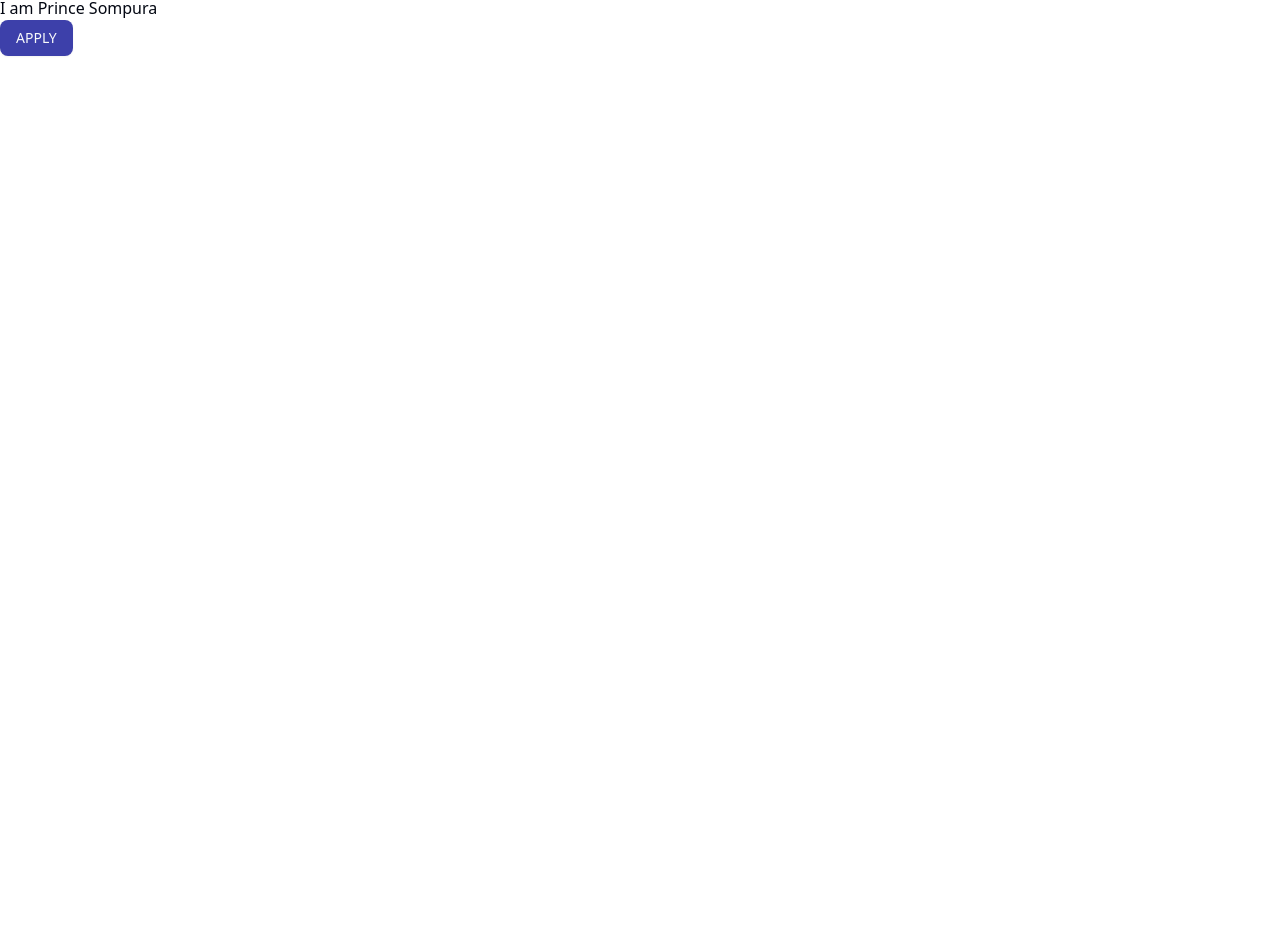
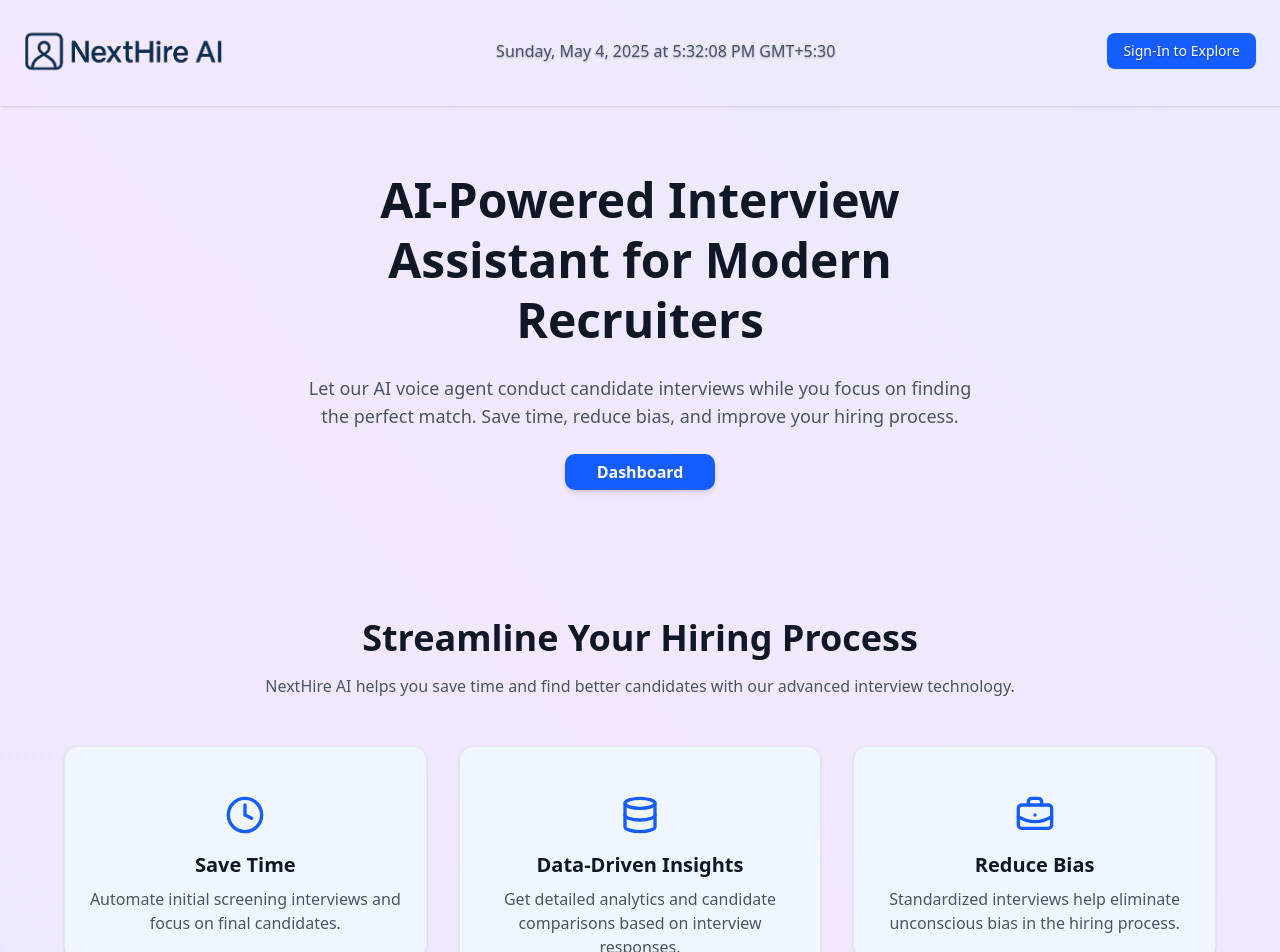
Before and after one commit to princesompura/NextHire-AI, a Next.js app in the folder nexthire-ai/: page / in a window 1280 px wide. Shown: the part 4-956 px from the top of the page. Before the commit the page ends 800 px from the top, so only its background shows below. Built offline with nearby package versions, Linux system fonts and the light colour scheme; no server answers.

Commit message:
Created Dashboard

```diff
--- a/nexthire-ai/app/page.js
+++ b/nexthire-ai/app/page.js
@@ -1,13 +1,245 @@
+"use client";
+
+import { useEffect, useState } from "react";
+import { useRouter } from "next/navigation";
+import Head from "next/head";
+import Image from "next/image";
 import { Button } from "@/components/ui/button";
-import Image from "next/image";
+import { Card, CardContent } from "@/components/ui/card";
+import { supabase } from "@/services/supabaseClient";
+import { BriefcaseBusiness, Clock, Database } from "lucide-react";
+import { motion } from "framer-motion";
 
 export default function Home() {
+  const [user, setUser] = useState(null);
+  const router = useRouter();
+  const [currentTime, setCurrentTime] = useState(new Date("2025-05-24T00:00:00+05:30")); // Updated to 12:00 AM IST on May 24, 2025
+
+  // Check if the user is signed in on component mount
+  useEffect(() => {
+    const fetchUser = async () => {
+      const { data: { user } } = await supabase.auth.getUser();
+      setUser(user);
+    };
+    fetchUser();
+  }, []);
+
+  // Update the time every second (optional, can be removed if static time is preferred)
+  useEffect(() => {
+    const timer = setInterval(() => {
+      setCurrentTime(new Date());
+    }, 1000);
+    return () => clearInterval(timer);
+  }, []);
+
+  // Format the date and time
+  const formattedDateTime = currentTime.toLocaleString("en-US", {
+    weekday: "long",
+    year: "numeric",
+    month: "long",
+    day: "numeric",
+    hour: "numeric",
+    minute: "numeric",
+    second: "numeric",
+    timeZone: "Asia/Kolkata",
+    timeZoneName: "short",
+  });
+
+  // Handle Dashboard button click (used for both header and main section)
+  const handleDashboardClick = () => {
+    if (user) {
+      router.push("/dashboard");
+    } else {
+      router.push("/auth");
+    }
+  };
+
+  // Animation variants for the main section elements
+  const mainSectionVariants = {
+    hidden: { opacity: 0, y: 20 },
+    visible: (i) => ({
+      opacity: 1,
+      y: 0,
+      transition: { delay: i * 0.2, duration: 0.5 },
+    }),
+  };
+
+  // Animation variants for the benefits cards
+  const cardVariants = {
+    hidden: { opacity: 0, scale: 0.95 },
+    visible: (i) => ({
+      opacity: 1,
+      scale: 1,
+      transition: { delay: i * 0.2, duration: 0.5 },
+    }),
+    hover: { scale: 1.05, transition: { duration: 0.3 } },
+    tap: { scale: 0.95 },
+  };
+
   return (
-    <div>
-      <h2>I am Prince Sompura</h2>
-      <Button>
-        APPLY
-      </Button>
+    <div className="min-h-screen animated-background">
+      <Head>
+        <title>NextHire AI - AI-Powered Interview Assistant</title>
+        <meta
+          name="description"
+          content="AI-Powered Interview Assistant for Modern Recruiters"
+        />
+        <link rel="icon" href="/favicon.ico" />
+      </Head>
+
+      {/* Inline styles for the animated background */}
+      <style jsx global>{`
+        .animated-background {
+          background: linear-gradient(
+            45deg,
+            #e0f2fe, /* Very light icy blue */
+            #dbeafe, /* Very light lavender */
+            #f3e8ff, /* Very light pastel purple */
+            #e0f2fe
+          );
+          background-size: 400% 400%;
+          animation: gradientShift 15s ease infinite;
+        }
+
+        @keyframes gradientShift {
+          0% {
+            background-position: 0% 50%;
+          }
+          50% {
+            background-position: 100% 50%;
+          }
+          100% {
+            background-position: 0% 50%;
+          }
+        }
+
+        /* Add text shadow to header elements for readability */
+        header .text-gray-600 {
+          text-shadow: 0 1px 2px rgba(0, 0, 0, 0.3);
+        }
+
+        /* Ensure the button text is readable */
+        header .bg-blue-600 {
+          text-shadow: 0 1px 2px rgba(0, 0, 0, 0.3);
+        }
+      `}</style>
+
+      {/* Header */}
+      <header className="flex justify-between items-center px-6 py-4 shadow-sm">
+        <div className="flex items-center space-x-2">
+          <Image src={'/logo.png'} alt="logo" width={200} height={100} className="w-[200px] " />
+        </div>
+        <div className="text-gray-600 text-sm md:text-base">
+          {formattedDateTime}
+        </div>
+        <motion.div whileHover={{ scale: 1.05 }} whileTap={{ scale: 0.95 }}>
+          <Button
+            onClick={handleDashboardClick}
+            className="bg-blue-600 text-white hover:bg-blue-700"
+          >
+            Sign-In to Explore
+          </Button>
+        </motion.div>
+      </header>
+
+      {/* Main Section */}
+      <main className="flex flex-col items-center justify-center px-6 py-16 md:px-16 text-center">
+        <div className="space-y-6 max-w-2xl">
+          <motion.h1
+            className="text-4xl md:text-5xl font-bold text-gray-900 leading-tight"
+            variants={mainSectionVariants}
+            initial="hidden"
+            animate="visible"
+            custom={0}
+          >
+            AI-Powered Interview Assistant for Modern Recruiters
+          </motion.h1>
+          <motion.p
+            className="text-gray-600 text-lg"
+            variants={mainSectionVariants}
+            initial="hidden"
+            animate="visible"
+            custom={1}
+          >
+            Let our AI voice agent conduct candidate interviews while you focus
+            on finding the perfect match. Save time, reduce bias, and improve
+            your hiring process.
+          </motion.p>
+          <motion.div
+            className="flex justify-center space-x-4"
+            variants={mainSectionVariants}
+            initial="hidden"
+            animate="visible"
+            custom={2}
+          >
+            <motion.div whileHover={{ scale: 1.05 }} whileTap={{ scale: 0.95 }}>
+              <Button
+                onClick={handleDashboardClick}
+                className="bg-blue-600 text-white hover:bg-blue-700 flex items-center px-8 py-4 text-md font-semibold rounded-lg shadow-md"
+              >
+                Dashboard
+
+              </Button>
+            </motion.div>
+          </motion.div>
+        </div>
+      </main>
+
+      {/* Benefits Section */}
+      <section className="px-6 py-16 md:px-16 text-center">
+        <h2 className="text-3xl md:text-4xl font-bold text-gray-900 mb-4">
+          Streamline Your Hiring Process
+        </h2>
+        <p className="text-gray-600 mb-12">
+          NextHire AI helps you save time and find better candidates with our
+          advanced interview technology.
+        </p>
+        <div className="grid grid-cols-1 md:grid-cols-3 gap-8">
+          {[
+            {
+              icon: <Clock className="w-10 h-10 text-blue-600" />,
+              title: "Save Time",
+              description:
+                "Automate initial screening interviews and focus on final candidates.",
+            },
+            {
+              icon: <Database className="w-10 h-10 text-blue-600" />,
+              title: "Data-Driven Insights",
+              description:
+                "Get detailed analytics and candidate comparisons based on interview responses.",
+            },
+            {
+              icon: <BriefcaseBusiness className="w-10 h-10 text-blue-600" />,
+              title: "Reduce Bias",
+              description:
+                "Standardized interviews help eliminate unconscious bias in the hiring process.",
+            },
+          ].map((benefit, index) => (
+            <motion.div
+              key={benefit.title}
+              variants={cardVariants}
+              initial="hidden"
+              whileInView="visible"
+              viewport={{ once: true }}
+              whileHover="hover"
+              whileTap="tap"
+              custom={index}
+            >
+              <Card className="bg-blue-50">
+                <CardContent className="pt-6">
+                  <div className="flex justify-center mb-4">
+                    {benefit.icon}
+                  </div>
+                  <h3 className="text-xl font-semibold text-gray-900 mb-2">
+                    {benefit.title}
+                  </h3>
+                  <p className="text-gray-600">{benefit.description}</p>
+                </CardContent>
+              </Card>
+            </motion.div>
+          ))}
+        </div>
+      </section>
     </div>
   );
 }
--- /dev/null
+++ b/nexthire-ai/components/ui/card.jsx
@@ -0,0 +1,101 @@
+import * as React from "react"
+
+import { cn } from "@/lib/utils"
+
+function Card({
+  className,
+  ...props
+}) {
+  return (
+    (<div
+      data-slot="card"
+      className={cn(
+        "bg-card text-card-foreground flex flex-col gap-6 rounded-xl border py-6 shadow-sm",
+        className
+      )}
+      {...props} />)
+  );
+}
+
+function CardHeader({
+  className,
+  ...props
+}) {
+  return (
+    (<div
+      data-slot="card-header"
+      className={cn(
+        "@container/card-header grid auto-rows-min grid-rows-[auto_auto] items-start gap-1.5 px-6 has-data-[slot=card-action]:grid-cols-[1fr_auto] [.border-b]:pb-6",
+        className
+      )}
+      {...props} />)
+  );
+}
+
+function CardTitle({
+  className,
+  ...props
+}) {
+  return (
+    (<div
+      data-slot="card-title"
+      className={cn("leading-none font-semibold", className)}
+      {...props} />)
+  );
+}
+
+function CardDescription({
+  className,
+  ...props
+}) {
+  return (
+    (<div
+      data-slot="card-description"
+      className={cn("text-muted-foreground text-sm", className)}
+      {...props} />)
+  );
+}
+
+function CardAction({
+  className,
+  ...props
+}) {
+  return (
+    (<div
+      data-slot="card-action"
+      className={cn(
+        "col-start-2 row-span-2 row-start-1 self-start justify-self-end",
+        className
+      )}
+      {...props} />)
+  );
+}
+
+function CardContent({
+  className,
+  ...props
+}) {
+  return (<div data-slot="card-content" className={cn("px-6", className)} {...props} />);
+}
+
+function CardFooter({
+  className,
+  ...props
+}) {
+  return (
+    (<div
+      data-slot="card-footer"
+      className={cn("flex items-center px-6 [.border-t]:pt-6", className)}
+      {...props} />)
+  );
+}
+
+export {
+  Card,
+  CardHeader,
+  CardFooter,
+  CardTitle,
+  CardAction,
+  CardDescription,
+  CardContent,
+}
--- a/nexthire-ai/package.json
+++ b/nexthire-ai/package.json
@@ -21,6 +21,7 @@
     "axios": "^1.8.4",
     "class-variance-authority": "^0.7.1",
     "clsx": "^2.1.1",
+    "framer-motion": "^12.12.2",
     "lucide-react": "^0.488.0",
     "moment": "^2.30.1",
     "next": "15.3.0",
```
Also changed, not shown: 1 other file (tests, documents, lock files or other folders).
